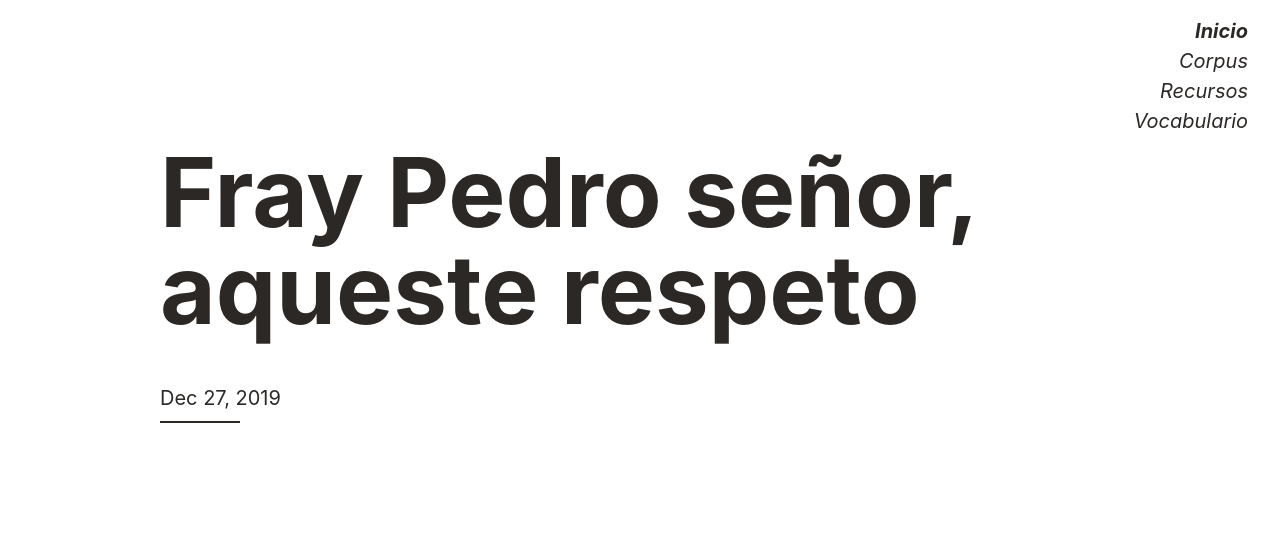
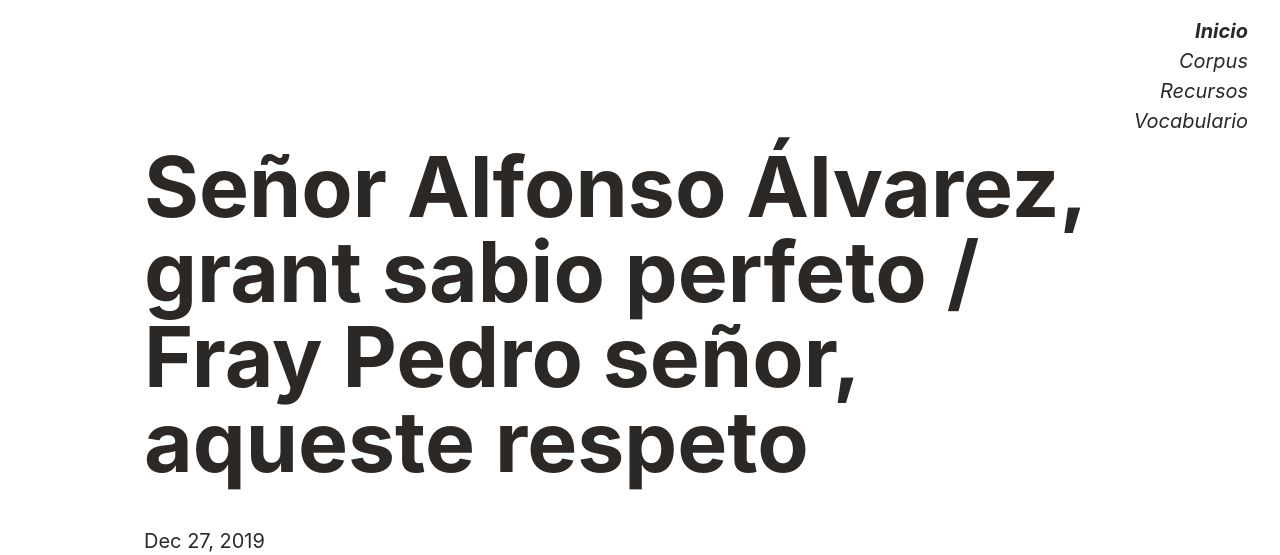
Before and after one commit to hdlabconicet/Poesia-Medieval, a Jekyll site: the page built from _preguntas_respuestas/PN1-82-83.md, in a window 1280 px wide. Shown: the top 555 px of the page. Built offline with Jekyll 4.4.1, drawn with Linux system fonts in a browser that asks for light colours; comment, search, counter and statistics services are not loaded; grey boxes are pictures that could not be loaded.

Commit message:
update layout

```diff
--- a/_preguntas_respuestas/PN1-82-83.md
+++ b/_preguntas_respuestas/PN1-82-83.md
@@ -1,6 +1,6 @@
 ---
 layout: post
-title: Fray Pedro señor, aqueste respeto
+title: Señor Alfonso Álvarez, grant sabio perfeto / Fray Pedro señor, aqueste respeto
 permalink: PN1-82-83/
 type: preguntayrespuesta
 ---
--- a/_sass/_components.scss
+++ b/_sass/_components.scss
@@ -16,7 +16,12 @@ code {
     padding: 1px 4px;
 }
 
-
+.rubrica {
+  p {
+    font-size: 14px;
+    font-style: italic
+  }
+}
 .prose {
 
   p, ol, ul {
@@ -60,7 +65,7 @@ code {
     font-style: italic;
 
     p {
-      font-size: 20px;
+      font-size: 16px;
     }
 
     @media (min-width: $breakpoint-lg) {
@@ -69,7 +74,7 @@ code {
       max-width: (11 / 10 * 100%);
 
       p {
-        font-size: 28px;
+        font-size: 22px;
       }
 
     }
--- a/_sass/_utilities.scss
+++ b/_sass/_utilities.scss
@@ -85,25 +85,6 @@
 .col-11 { width: (11 / 12 * 100%); }
 .col-12 { width: 100%; }
 
-.col-left {
-  float: left;
-  width: 50%;
-}
-.col-right {
-  float: right;
-  width: 50%;
-}
-/* Clear floats after the columns */
-.row {
-  max-width: 70em ;
-}
-
-:after {
-  content: "";
-  display: table;
-  clear: both;
-}
-
 @media (max-width: $breakpoint-lg) {
   .sm-width-full { width: 100% !important; }
 }
@@ -123,6 +104,25 @@
 .left { float: left; }
 .right { float: right; }
 
+
+.col-left {
+  float: left;
+  width: 50%;
+}
+.col-right {
+  float: right;
+  width: 50%;
+}
+/* Clear floats after the columns */
+.row {
+  max-width: 70em ;
+}
+
+// :after {
+//  content: "";
+//  display: table;
+//  clear: both;
+//}
 
 // Responsive layout
 
--- a/_sass/_variables.scss
+++ b/_sass/_variables.scss
@@ -7,7 +7,7 @@ $prose-font-size: 24px;
 
 // Type scale
 $h0-mobile: 48px;
-$h0-desktop: 96px;
+$h0-desktop: 84px;
 
 $h1-size: 40px !default;
 $h2-size: 32px !default;
@@ -17,7 +17,7 @@ $h5-size: 16px !default;
 $h6-size: 12px !default;
 
 // Container width
-$container-width: 62em;
+$container-width: 64em;
 
 // Large breakpoint
 $breakpoint-lg: 52em;
```
